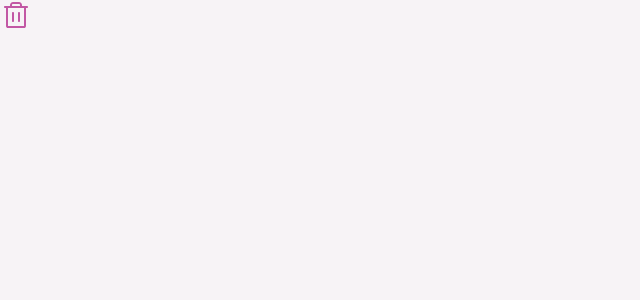
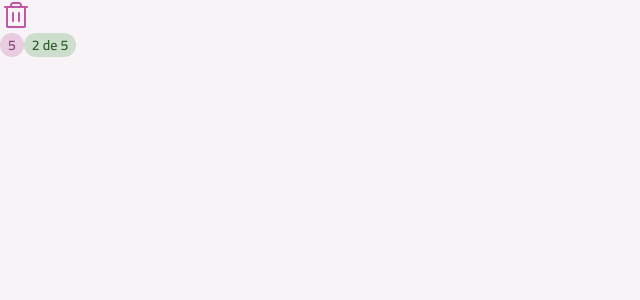
Before and after one commit to horquidia-lima/toTodo-react, a React (Vite) app: page / in a window 1280 px wide. Shown: the top 300 px of the page, without its empty margins (0-640 px from the left). Built offline with nearby package versions, Linux system fonts and the light colour scheme.

Commit message:
<Badge variant=secondary>5</Badge>

```diff
--- a/src/App.tsx
+++ b/src/App.tsx
@@ -1,4 +1,5 @@
 import TrashIcon from "./assets/icons/trash.svg?react"
+import Badge from "./components/badge"
 import Icon from "./components/icon"
 
 export default function App() {
@@ -6,6 +7,9 @@ export default function App() {
   return (
     <div className="felx gap-1">
       <Icon svg={TrashIcon} className="fill-pink-base"/>
+
+      <Badge variant="secondary">5</Badge>
+      <Badge variant="primary">2 de 5</Badge>
     </div>
   )
 }
--- /dev/null
+++ b/src/components/badge.tsx
@@ -0,0 +1,40 @@
+import Text from "./text";
+import { cva, type VariantProps } from "class-variance-authority";
+
+export const badgeVariants = cva("inline-flex items-center justify-center rounded-full", {
+    variants: {
+        variant: {
+            primary: "bg-green-light",
+            secondary: "bg-pink-light"
+        },
+        size: {
+            sm: "py-0.5 px-2"
+        }
+    },
+    defaultVariants: {
+        variant: "primary",
+        size: "sm"
+    }
+})
+
+export const badgeTextVariants = cva("", {
+  variants: {
+    variant: {
+      primary: "text-green-dark",
+      secondary: "text-pink-dark",
+    },
+  },
+  defaultVariants: {
+    variant: "primary",
+  },
+});
+
+interface BadgeProps extends React.ComponentProps<"div"> , VariantProps<typeof badgeVariants> {}
+
+export default function Badge({variant, size, className, children, ...props}: BadgeProps){
+    return(
+        <div className={badgeVariants({variant, size, className})} {...props}>
+            <Text variant="body-sm-bold" className={badgeTextVariants({variant})}>{children}</Text>
+        </div>
+    )
+}
```
